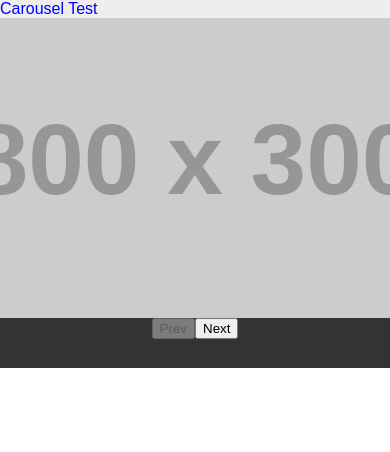
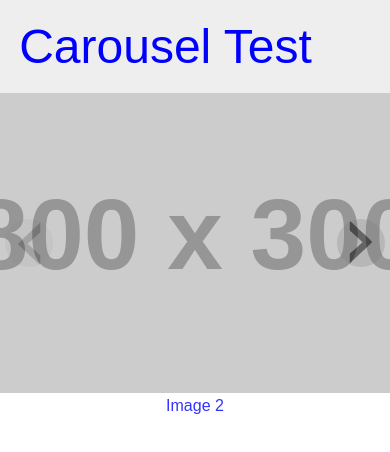
Before and after one commit to hanivic505/react-carousel, a React (Create React App) app in the folder react-carousel/: page / in a window 390 px wide. Shown: the top 452 px of the page. Built offline with nearby package versions, Linux system fonts and the light colour scheme; a web font is replaced by a local one.

Commit message:
mobile carousel

```diff
--- a/react-carousel/src/App.js
+++ b/react-carousel/src/App.js
@@ -11,28 +11,34 @@ class App extends Component {
     imgs: [
       {
         src: "http://via.placeholder.com/800x300/00FFFF/808080?Text=1",
-        active: false
+        active: false,
+        caption: "Image 2"
       },
 
       {
         src: "http://via.placeholder.com/800x300/FF00FF/808080?Text=2",
-        active: true
+        active: false,
+        caption: "Image 3"
       },
       {
         src: "http://via.placeholder.com/800x300/FFFF00/808080?Text=3",
-        active: false
+        active: false,
+        caption: "Image 4"
       },
       {
         src: "http://via.placeholder.com/800x300/F0F0FF/808080?Text=4",
-        active: false
+        active: false,
+        caption: "Image 5"
       },
       {
         src: "http://via.placeholder.com/800x300/0F0FFF/808080?Text=5",
-        active: false
+        active: false,
+        caption: "Image 6"
       },
       {
         src: "http://via.placeholder.com/800x300/FFF0F0/808080?Text=6",
-        active: false
+        active: false,
+        caption: "Image 1"
       }
     ]
   };
--- a/react-carousel/src/components/carousel/index.js
+++ b/react-carousel/src/components/carousel/index.js
@@ -10,34 +10,23 @@ class Carousel extends React.Component {
   };
 
   render() {
-    const next = this.props.activeSlide + 1;
-    const prev = this.props.activeSlide - 1;
+    const { images, activeSlide, handleSlideTo } = this.props;
+    const next = activeSlide + 1;
+    const prev = activeSlide - 1;
     const disablePrev = prev >= 0 ? false : true;
-    const disableNext = next < this.props.images.length ? false : true;
+    const disableNext = next < images.length ? false : true;
     return (
       <div className="carousel">
         <ul>
-          {this.props.images.map((x, i) => (
-            <li
-              key={i}
-              className={this.slideClass(this.props.activeSlide, x, i)}
-            >
+          {images.map((x, i) => (
+            <li key={i} className={this.slideClass(activeSlide, x, i)}>
               <img src={x.src} />
+              <div className="caption">{x.caption}</div>
             </li>
           ))}
         </ul>
-        <button
-          onClick={() => this.props.handleSlideTo(prev)}
-          disabled={disablePrev}
-        >
-          Prev
-        </button>
-        <button
-          onClick={() => this.props.handleSlideTo(next)}
-          disabled={disableNext}
-        >
-          Next
-        </button>
+        <button onClick={() => handleSlideTo(prev)} disabled={disablePrev} />
+        <button onClick={() => handleSlideTo(next)} disabled={disableNext} />
       </div>
     );
   }
--- a/react-carousel/src/components/carousel/sass/carousel.scss
+++ b/react-carousel/src/components/carousel/sass/carousel.scss
@@ -1,15 +1,17 @@
 .carousel {
   position: relative;
-  background: #333;
   text-align: center;
   overflow: hidden;
-  height: 350px;
+  height: 330px;
+  &,
+  * {
+    transition: ease-in-out 0.3s;
+  }
   ul {
     margin: 0;
     z-index: 1;
     padding: 0;
     width: 100%;
-    height: 300px;
     li {
       position: absolute;
       top: 0;
@@ -17,18 +19,50 @@
       list-style: none;
       margin: 0;
       padding: 0;
-      transition: ease-in-out 1s;
+      &,
+      * {
+        transition: ease-in-out 1s;
+      }
       &.active {
         left: 50%;
         margin-left: -400px;
+        .caption {
+          opacity: 1;
+        }
       }
       &.out {
         left: -100%;
+      }
+      .caption {
+        color: #33f;
+        opacity: 0;
       }
     }
   }
   button {
     z-index: 2;
-    position: relative;
+    position: absolute;
+    top: 50%;
+    background: url(../img/arrow.svg) no-repeat center center #7777;
+    background-size: contain;
+    border: solid 0px;
+    border-radius: 50%;
+    width: 48px;
+    height: 48px;
+    left: 5px;
+    margin-top: -39px;
+    transform: rotate(180deg);
+    opacity: 0.5;
+    &:hover {
+      opacity: 1;
+    }
+    &:last-child {
+      left: auto;
+      right: 5px;
+      transform: rotate(0deg);
+    }
+    &:disabled {
+      opacity: 0.2;
+    }
   }
 }
--- a/react-carousel/src/sass/App.scss
+++ b/react-carousel/src/sass/App.scss
@@ -6,5 +6,7 @@
   header {
     background-color: #eee;
     color: #00f;
+    padding: 0.4em;
+    font-size: 3em;
   }
 }
```
